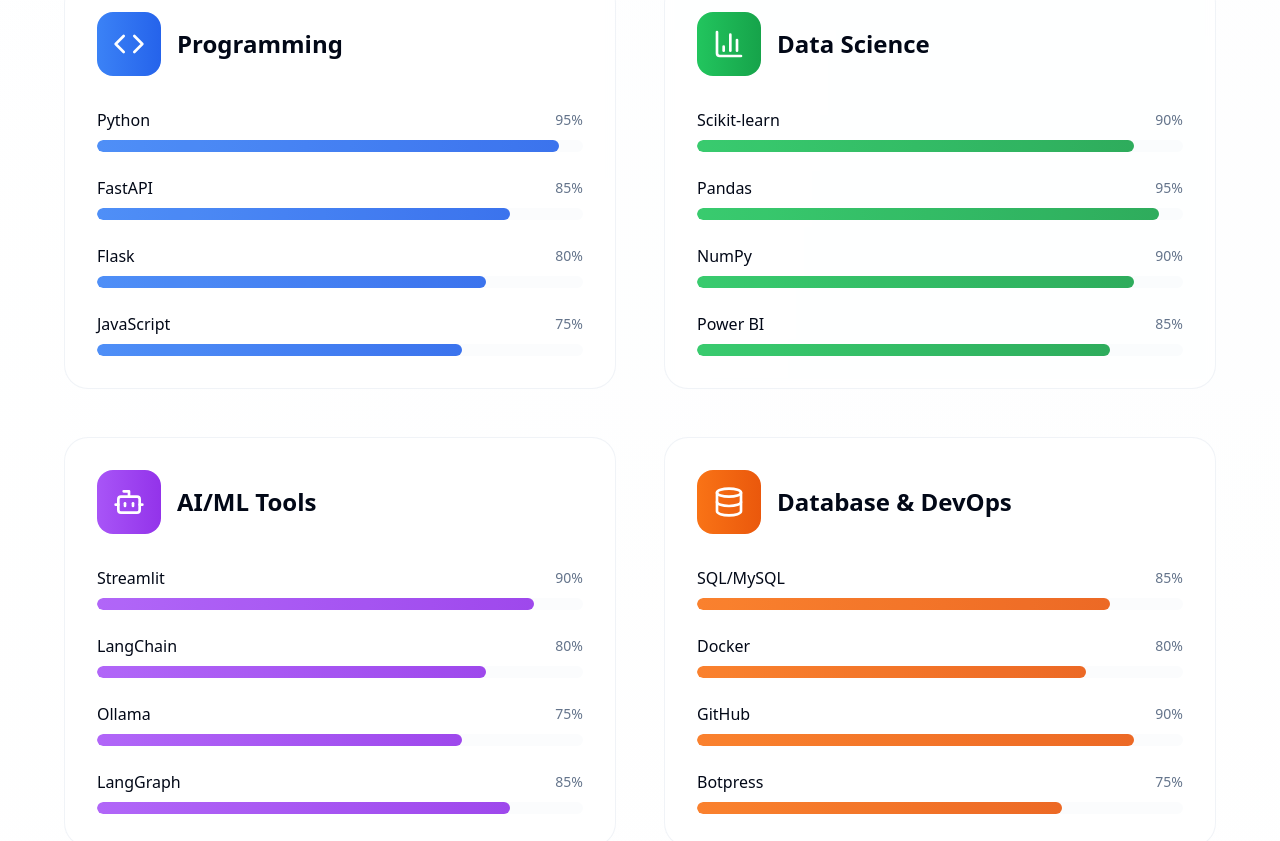
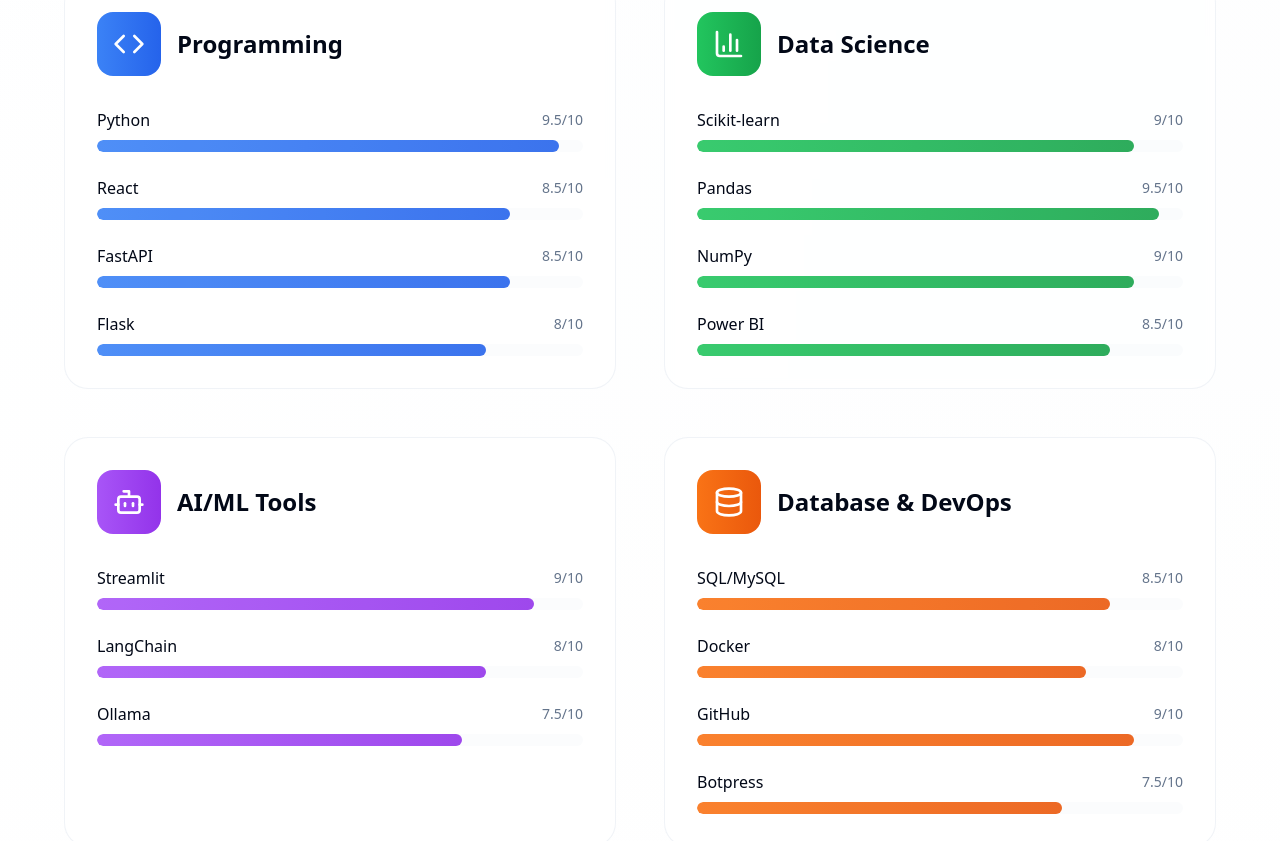
Before and after one commit to Amalgamator04/casual-hi-talker, a React (Vite) app: page / in a window 1280 px wide. Shown: the part 2199-3040 px from the top of the page. Built offline with nearby package versions, Linux system fonts and the light colour scheme.

Commit message:
feat: Update professional experience and skills
Update professional experience to include AI solution contribution and modify key skills section to use points out of 10, removing JavaScript and LangGraph.

```diff
--- a/src/components/portfolio/InternshipSection.tsx
+++ b/src/components/portfolio/InternshipSection.tsx
@@ -77,8 +77,7 @@ const InternshipSection = () => {
                   </div>
 
                   <p className="text-lg text-muted-foreground mb-8 leading-relaxed">
-                    Contributed to data-driven decision making at one of India's leading telecommunications companies.
-                    Focused on creating meaningful visualizations and deriving actionable insights from complex datasets.
+                    Contributed to building AI solutions to automate data insight generation from natural language - users can simply write their needs and get explained answers based on data. Focused on creating meaningful visualizations and deriving actionable insights from complex datasets.
                   </p>
 
                   {/* Achievements Grid */}
--- a/src/components/portfolio/SkillsSection.tsx
+++ b/src/components/portfolio/SkillsSection.tsx
@@ -11,10 +11,10 @@ const SkillsSection = () => {
       category: "Programming",
       icon: Code,
       skills: [
-        { name: "Python", level: 95 },
-        { name: "FastAPI", level: 85 },
-        { name: "Flask", level: 80 },
-        { name: "JavaScript", level: 75 }
+        { name: "Python", level: 9.5 },
+        { name: "React", level: 8.5 },
+        { name: "FastAPI", level: 8.5 },
+        { name: "Flask", level: 8.0 }
       ],
       color: "from-blue-500 to-blue-600"
     },
@@ -22,10 +22,10 @@ const SkillsSection = () => {
       category: "Data Science",
       icon: BarChart3,
       skills: [
-        { name: "Scikit-learn", level: 90 },
-        { name: "Pandas", level: 95 },
-        { name: "NumPy", level: 90 },
-        { name: "Power BI", level: 85 }
+        { name: "Scikit-learn", level: 9.0 },
+        { name: "Pandas", level: 9.5 },
+        { name: "NumPy", level: 9.0 },
+        { name: "Power BI", level: 8.5 }
       ],
       color: "from-green-500 to-green-600"
     },
@@ -33,10 +33,9 @@ const SkillsSection = () => {
       category: "AI/ML Tools",
       icon: Bot,
       skills: [
-        { name: "Streamlit", level: 90 },
-        { name: "LangChain", level: 80 },
-        { name: "Ollama", level: 75 },
-        { name: "LangGraph", level: 85 }
+        { name: "Streamlit", level: 9.0 },
+        { name: "LangChain", level: 8.0 },
+        { name: "Ollama", level: 7.5 }
       ],
       color: "from-purple-500 to-purple-600"
     },
@@ -44,10 +43,10 @@ const SkillsSection = () => {
       category: "Database & DevOps",
       icon: Database,
       skills: [
-        { name: "SQL/MySQL", level: 85 },
-        { name: "Docker", level: 80 },
-        { name: "GitHub", level: 90 },
-        { name: "Botpress", level: 75 }
+        { name: "SQL/MySQL", level: 8.5 },
+        { name: "Docker", level: 8.0 },
+        { name: "GitHub", level: 9.0 },
+        { name: "Botpress", level: 7.5 }
       ],
       color: "from-orange-500 to-orange-600"
     }
@@ -103,13 +102,13 @@ const SkillsSection = () => {
                   <div key={skillIndex} className="space-y-2">
                     <div className="flex justify-between items-center">
                       <span className="font-medium">{skill.name}</span>
-                      <span className="text-sm text-muted-foreground">{skill.level}%</span>
+                      <span className="text-sm text-muted-foreground">{skill.level}/10</span>
                     </div>
                     <div className="w-full bg-secondary/30 rounded-full h-3 overflow-hidden">
                       <div
                         className={`h-full bg-gradient-to-r ${category.color} rounded-full transition-all duration-1000 ease-out relative`}
                         style={{
-                          width: isVisible ? `${skill.level}%` : "0%",
+                          width: isVisible ? `${skill.level * 10}%` : "0%",
                           transitionDelay: `${categoryIndex * 200 + skillIndex * 100}ms`
                         }}
                       >
```
